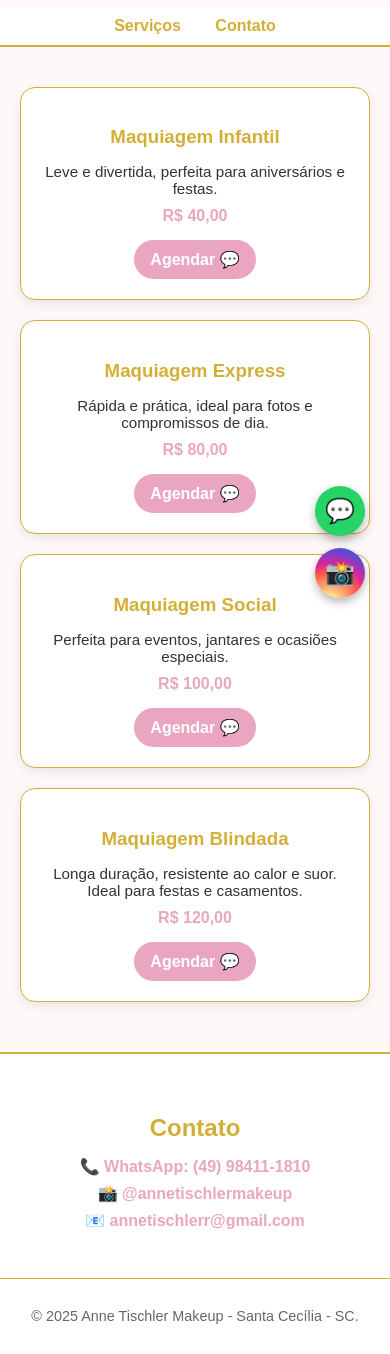
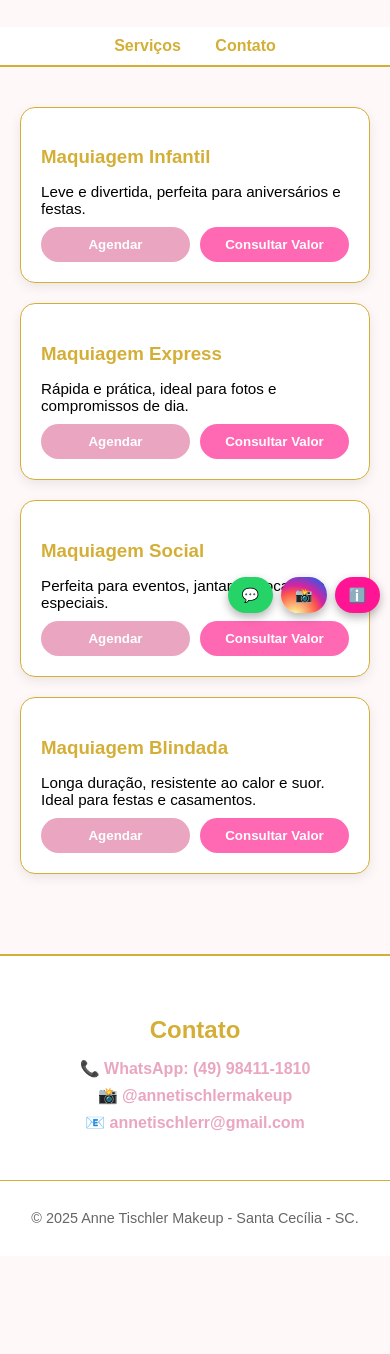
Before and after one commit to annepaolaribeiro-debug/portfolio-anne-makeup, a plain HTML site: page index.html in a window 390 px wide. Shown: the part 221-1575 px from the top of the page. After the commit the page ends 1527 px from the top, so only its background shows below. Drawn offline with Linux system fonts and the light colour scheme.

Commit message:
Update index.html

```diff
--- a/index.html
+++ b/index.html
@@ -4,237 +4,115 @@
 <meta charset="UTF-8">
 <meta name="viewport" content="width=device-width, initial-scale=1.0">
 <title>Anne Tischler Makeup</title>
-  <meta name="description" content="Portfólio de maquiagem Anne Tischler em Santa Cecília - SC. Realce sua beleza com confiança e naturalidade.">
-  <meta property="og:title" content="Anne Tischler Makeup">
-  <meta property="og:image" content="images/logo.png">
-  <meta property="og:description" content="Maquiadora em Santa Cecília - SC. Maquiagens para todas as ocasiões.">
-  <meta property="og:type" content="website">
-  <link rel="icon" type="image/png" href="images/favicon.png">
+<style>
+body { font-family: "Poppins", sans-serif; margin:0; padding:0; background:#fff8f9; text-align:center; }
+.logo { display:block; margin:30px auto; width:250px; }
+.navbar { background:#fff; border-bottom:2px solid #D4AF37; padding:10px 0; position:sticky; top:0; z-index:100; }
+.navbar a { color:#D4AF37; text-decoration:none; margin:0 15px; font-weight:bold; }
+.navbar a:hover { color:#EAA6C0; }
 
-  <style>
-    body {
-      font-family: "Poppins", sans-serif;
-      margin: 0;
-      padding: 0;
-      background-color: #fff8f9;
-      color: #333;
-      text-align: center;
-    }
+#servicos { max-width:900px; margin:40px auto; display:grid; grid-template-columns:repeat(auto-fit, minmax(250px, 1fr)); gap:20px; padding:0 20px; }
+.service-card { background:#fff; border:1px solid #D4AF37; border-radius:15px; padding:20px; box-shadow:0 4px 12px rgba(0,0,0,0.08); transition:0.3s; text-align:left; position:relative; }
+.service-card:hover { transform:translateY(-5px); box-shadow:0 8px 16px rgba(0,0,0,0.15); }
+.service-card h3 { color:#D4AF37; margin-bottom:10px; }
+.service-card p { font-size:0.95em; margin-bottom:5px; }
+.btn-card { display:flex; gap:10px; flex-wrap:wrap; margin-top:10px; }
+.btn-card button { flex:1; padding:10px; border:none; border-radius:20px; font-weight:bold; cursor:pointer; color:#fff; transition:0.3s; }
+.agendar-btn { background:#EAA6C0; }
+.consultar-btn { background:#FF69B4; }
+.btn-card button:hover { opacity:0.85; }
 
-    /* Logo */
-    .logo {
-      display: block;
-      margin: 30px auto 10px auto;
-      width: 250px;
-      height: auto;
-    }
+#contato { background:#fff; border-top:2px solid #D4AF37; padding:40px 20px; }
+#contato h2 { color:#D4AF37; margin-bottom:15px; }
+#contato p { margin:8px 0; font-size:1em; }
+#contato a { color:#EAA6C0; text-decoration:none; font-weight:bold; }
+#contato a:hover { text-decoration:underline; }
 
-    /* Menu fixo */
-    .navbar {
-      text-align: center;
-      background-color: #fff;
-      border-bottom: 2px solid #D4AF37;
-      padding: 10px 0;
-      position: sticky;
-      top: 0;
-      z-index: 999;
-    }
+footer { background:#fff; border-top:1px solid #D4AF37; padding:15px; font-size:0.9em; color:#666; margin-bottom:50px; }
 
-    .navbar a {
-      color: #D4AF37;
-      text-decoration: none;
-      margin: 0 15px;
-      font-weight: bold;
-      transition: 0.3s;
-    }
+/* Botão único Informações */
+.float-panel { position:fixed; bottom:25px; right:25px; display:flex; flex-direction:column; gap:12px; z-index:1000; }
+.float-panel button, .float-panel a { border:none; border-radius:50px; padding:12px 18px; font-weight:bold; cursor:pointer; box-shadow:0 4px 10px rgba(0,0,0,0.3); transition:0.3s; text-decoration:none; color:#fff; display:flex; align-items:center; justify-content:center; }
+.float-panel button:hover, .float-panel a:hover { opacity:0.85; }
+.float-whatsapp { background:#25D366; }
+.float-instagram { background:radial-gradient(circle at 30% 107%, #fdf497 0%, #fdf497 5%, #fd5949 45%, #d6249f 60%, #285AEB 90%); }
+.float-info { background:#FF1493; }
 
-    .navbar a:hover {
-      color: #EAA6C0;
-    }
+/* Modal */
+.modal { display:none; position:fixed; z-index:2000; left:0; top:0; width:100%; height:100%; background-color:rgba(0,0,0,0.5); animation: fadeIn 0.3s; }
+.modal-content { background:#FF69B4; margin:10% auto; padding:25px; border-radius:20px; width:85%; max-width:450px; text-align:left; color:#fff; box-shadow:0 8px 20px rgba(0,0,0,0.3); animation: slideIn 0.4s; position:relative; }
+.close { color:#fff; float:right; font-size:28px; font-weight:bold; position:absolute; right:15px; top:10px; cursor:pointer; }
+.close:hover { color:#ddd; }
+.modal-content h3 { margin-bottom:15px; font-size:1.5em; text-align:center; }
+.modal-content p { margin:8px 0; font-size:1em; }
+.modal-content a { display:inline-block; margin-top:15px; background:#EAA6C0; color:#fff; text-decoration:none; padding:12px 25px; border-radius:25px; font-weight:bold; font-size:1em; transition:0.3s; }
+.modal-content a:hover { opacity:0.85; }
 
-    /* Seção de Serviços */
-    #servicos {
-      max-width: 900px;
-      margin: 40px auto;
-      display: grid;
-      grid-template-columns: repeat(auto-fit, minmax(250px, 1fr));
-      gap: 20px;
-      padding: 0 20px;
-    }
+@keyframes fadeIn { from {opacity:0;} to {opacity:1;} }
+@keyframes slideIn { from {transform:translateY(-50px); opacity:0;} to {transform:translateY(0); opacity:1;} }
 
-    .service-card {
-      background: #fff;
-      border: 1px solid #D4AF37;
-      border-radius: 15px;
-      padding: 20px;
-      box-shadow: 0 4px 12px rgba(0,0,0,0.08);
-      transition: transform 0.3s ease, box-shadow 0.3s ease;
-    }
-
-    .service-card:hover {
-      transform: translateY(-5px);
-      box-shadow: 0 8px 16px rgba(0,0,0,0.15);
-    }
-
-    .service-card h3 {
-      color: #D4AF37;
-      margin-bottom: 10px;
-    }
-
-    .service-card p {
-      font-size: 0.95em;
-      margin-bottom: 10px;
-    }
-
-    .price {
-      color: #EAA6C0;
-      font-weight: bold;
-      margin-bottom: 15px;
-      display: block;
-    }
-
-    .service-card a {
-      background-color: #EAA6C0;
-      color: #fff;
-      text-decoration: none;
-      padding: 10px 16px;
-      border-radius: 20px;
-      font-weight: bold;
-      transition: 0.3s;
-      display: inline-block;
-    }
-
-    .service-card a:hover {
-      background-color: #D48CA8;
-    }
-
-    /* Seção Contato */
-    #contato {
-      background-color: #fff;
-      border-top: 2px solid #D4AF37;
-      margin-top: 50px;
-      padding: 40px 20px;
-    }
-
-    #contato h2 {
-      color: #D4AF37;
-      margin-bottom: 15px;
-    }
-
-    #contato p {
-      font-size: 1em;
-      margin: 8px 0;
-    }
-
-    #contato a {
-      color: #EAA6C0;
-      text-decoration: none;
-      font-weight: bold;
-    }
-
-    #contato a:hover {
-      text-decoration: underline;
-    }
-
-    /* Rodapé */
-    footer {
-      background-color: #fff;
-      border-top: 1px solid #D4AF37;
-      padding: 15px;
-      font-size: 0.9em;
-      color: #666;
-    }
-
-    /* ==== BOTÕES FLUTUANTES ==== */
-    .float-container {
-      position: fixed;
-      bottom: 25px;
-      right: 25px;
-      display: flex;
-      flex-direction: column;
-      gap: 12px;
-      z-index: 1000;
-    }
-
-    .float-btn {
-      width: 55px;
-      height: 55px;
-      border-radius: 50%;
-      display: flex;
-      align-items: center;
-      justify-content: center;
-      font-size: 26px;
-      color: #fff;
-      text-decoration: none;
-      box-shadow: 0 4px 10px rgba(0,0,0,0.3);
-      transition: transform 0.3s ease, box-shadow 0.3s ease;
-    }
-
-    .float-btn:hover {
-      transform: scale(1.1);
-      box-shadow: 0 6px 14px rgba(0,0,0,0.4);
-    }
-
-    .float-btn.instagram {
-      background: radial-gradient(circle at 30% 107%, #fdf497 0%, #fdf497 5%, #fd5949 45%, #d6249f 60%, #285AEB 90%);
-    }
-
-    .float-btn.whatsapp {
-      background-color: #25D366;
-    }
-
-    @media (max-width: 480px) {
-      .float-btn {
-        width: 50px;
-        height: 50px;
-        font-size: 24px;
-      }
+/* Responsivo - evitar sobreposição no celular */
+@media (max-width:480px){
+  .float-panel { flex-direction: row; bottom:10px; right:10px; gap:8px; }
+  .float-panel button, .float-panel a { padding:10px 14px; font-size:14px; }
+  #servicos { margin-bottom:80px; } /* espaço para painel flutuante */
 }
 </style>
 </head>
+<body>
 
-<body>
-  <!-- Logo -->
 <img src="logoanne.png.png" alt="Anne Tischler Makeup" class="logo">
 
-  <!-- Menu -->
 <nav class="navbar">
   <a href="#servicos">Serviços</a>
   <a href="#contato">Contato</a>
 </nav>
 
-  <!-- Seção Serviços -->
 <section id="servicos">
   <div class="service-card">
     <h3>Maquiagem Infantil</h3>
     <p>Leve e divertida, perfeita para aniversários e festas.</p>
-      <span class="price">R$ 40,00</span>
-      <a href="https://wa.me/5549984111810?text=Olá,%20gostaria%20de%20agendar%20um%20horário%20para%20maquiagem%20infantil" target="_blank">Agendar 💬</a>
+    <div class="btn-card">
+      <button class="agendar-btn" onclick="agendar('Maquiagem Infantil')">Agendar</button>
+      <button class="consultar-btn" onclick="consultarValor('Maquiagem Infantil','20 a 30 min','40')">Consultar Valor</button>
+    </div>
   </div>
 
   <div class="service-card">
     <h3>Maquiagem Express</h3>
     <p>Rápida e prática, ideal para fotos e compromissos de dia.</p>
-      <span class="price">R$ 80,00</span>
-      <a href="https://wa.me/5549984111810?text=Olá,%20gostaria%20de%20agendar%20um%20horário%20para%20maquiagem%20express" target="_blank">Agendar 💬</a>
+    <div class="btn-card">
+      <button class="agendar-btn" onclick="agendar('Maquiagem Express')">Agendar</button>
+      <button class="consultar-btn" onclick="consultarValor('Maquiagem Express','30 a 45 min','80')">Consultar Valor</button>
+    </div>
   </div>
 
   <div class="service-card">
     <h3>Maquiagem Social</h3>
     <p>Perfeita para eventos, jantares e ocasiões especiais.</p>
-      <span class="price">R$ 100,00</span>
-      <a href="https://wa.me/5549984111810?text=Olá,%20gostaria%20de%20agendar%20um%20horário%20para%20maquiagem%20social" target="_blank">Agendar 💬</a>
+    <div class="btn-card">
+      <button class="agendar-btn" onclick="agendar('Maquiagem Social')">Agendar</button>
+      <button class="consultar-btn" onclick="consultarValor('Maquiagem Social','45 min a 1h','100')">Consultar Valor</button>
+    </div>
   </div>
 
   <div class="service-card">
     <h3>Maquiagem Blindada</h3>
     <p>Longa duração, resistente ao calor e suor. Ideal para festas e casamentos.</p>
-      <span class="price">R$ 120,00</span>
-      <a href="https://wa.me/5549984111810?text=Olá,%20gostaria%20de%20agendar%20um%20horário%20para%20maquiagem%20blindada" target="_blank">Agendar 💬</a>
+    <div class="btn-card">
+      <button class="agendar-btn" onclick="agendar('Maquiagem Blindada')">Agendar</button>
+      <button class="consultar-btn" onclick="consultarValor('Maquiagem Blindada','50 min a 1h30min','120')">Consultar Valor</button>
+    </div>
   </div>
 </section>
 
-  <!-- Seção Contato -->
+<!-- Painel flutuante -->
+<div class="float-panel">
+  <a href="https://wa.me/5549984111810" target="_blank" class="float-whatsapp" title="WhatsApp">💬</a>
+  <a href="https://www.instagram.com/annetischlermakeup" target="_blank" class="float-instagram" title="Instagram">📸</a>
+  <button class="float-info" onclick="abrirInfo()">ℹ️</button>
+</div>
+
 <section id="contato">
   <h2>Contato</h2>
   <p>📞 <a href="https://wa.me/5549984111810" target="_blank">WhatsApp: (49) 98411-1810</a></p>
@@ -242,17 +120,74 @@
   <p>📧 <a href="mailto:annetischlerr@gmail.com">annetischlerr@gmail.com</a></p>
 </section>
 
-  <!-- Rodapé -->
 <footer>
   <p>© 2025 Anne Tischler Makeup - Santa Cecília - SC.</p>
 </footer>
 
-  <!-- ==== BOTÕES FLUTUANTES ==== -->
-  <div class="float-container">
-    <a href="https://wa.me/5549984111810?text=Olá,%20gostaria%20de%20agendar%20um%20horário"
-       target="_blank" class="float-btn whatsapp" title="Agende pelo WhatsApp">💬</a>
-    <a href="https://www.instagram.com/annetischlermakeup"
-       target="_blank" class="float-btn instagram" title="Siga-me no Instagram!">📸</a>
+<!-- Modal Valor -->
+<div id="modalValor" class="modal">
+  <div class="modal-content">
+    <span class="close" id="closeValor">&times;</span>
+    <h3 id="modalTitulo">Serviço</h3>
+    <p id="modalDuracao">Duração: </p>
+    <p id="modalPreco">R$ 0,00</p>
+    <a id="modalAgendar" href="#" target="_blank">Quero Agendar</a>
   </div>
+</div>
+
+<!-- Modal Informações -->
+<div id="modalInfo" class="modal">
+  <div class="modal-content">
+    <span class="close" id="closeInfo">&times;</span>
+    <h3>Informações de Agendamento</h3>
+    <p>⏱ Tolerância de atraso: 10 minutos</p>
+    <p>💰 Forma de pagamento: PIX ou Dinheiro</p>
+    <p>🔑 Chave PIX: 125.909.899-03</p>
+    <p>💵 Solicito 30% do valor para reservar o horário</p>
+    <p>🧴 Venha com a pele limpa e hidratada</p>
+    <p>📅 Cancelamentos devem ser avisados com 24h de antecedência</p>
+    <p>⏰ Chegue no horário para melhor atendimento</p>
+    <a href="https://wa.me/5549984111810?text=Quero%20agendar%20um%20horário" target="_blank">Quero Agendar</a>
+  </div>
+</div>
+
+<script>
+const modalV = document.getElementById("modalValor");
+const modalTitulo = document.getElementById("modalTitulo");
+const modalPreco = document.getElementById("modalPreco");
+const modalDuracao = document.getElementById("modalDuracao");
+const modalAgendar = document.getElementById("modalAgendar");
+const closeValor = document.getElementById("closeValor");
+
+const modalI = document.getElementById("modalInfo");
+const closeInfo = document.getElementById("closeInfo");
+
+// Funções
+function consultarValor(servico, duracao, valor){
+  modalTitulo.innerText = servico;
+  modalDuracao.innerText = 'Duração: ' + duracao;
+  modalPreco.innerText = 'R$ ' + valor + ',00';
+  modalAgendar.href = `https://wa.me/5549984111810?text=${encodeURIComponent('Quero agendar ' + servico)}`;
+  modalV.style.display="block";
+}
+
+function agendar(servico){
+  window.open(`https://wa.me/5549984111810?text=${encodeURIComponent('Quero agendar ' + servico)}`,'_blank');
+}
+
+function abrirInfo(){
+  modalI.style.display="block";
+}
+
+// Fechar modais
+closeValor.onclick = () => modalV.style.display="none";
+closeInfo.onclick = () => modalI.style.display="none";
+
+window.onclick = function(event){
+  if(event.target == modalV) modalV.style.display="none";
+  if(event.target == modalI) modalI.style.display="none";
+}
+</script>
+
 </body>
 </html>
```
Lines whose indentation alone changed are shown as unchanged.
